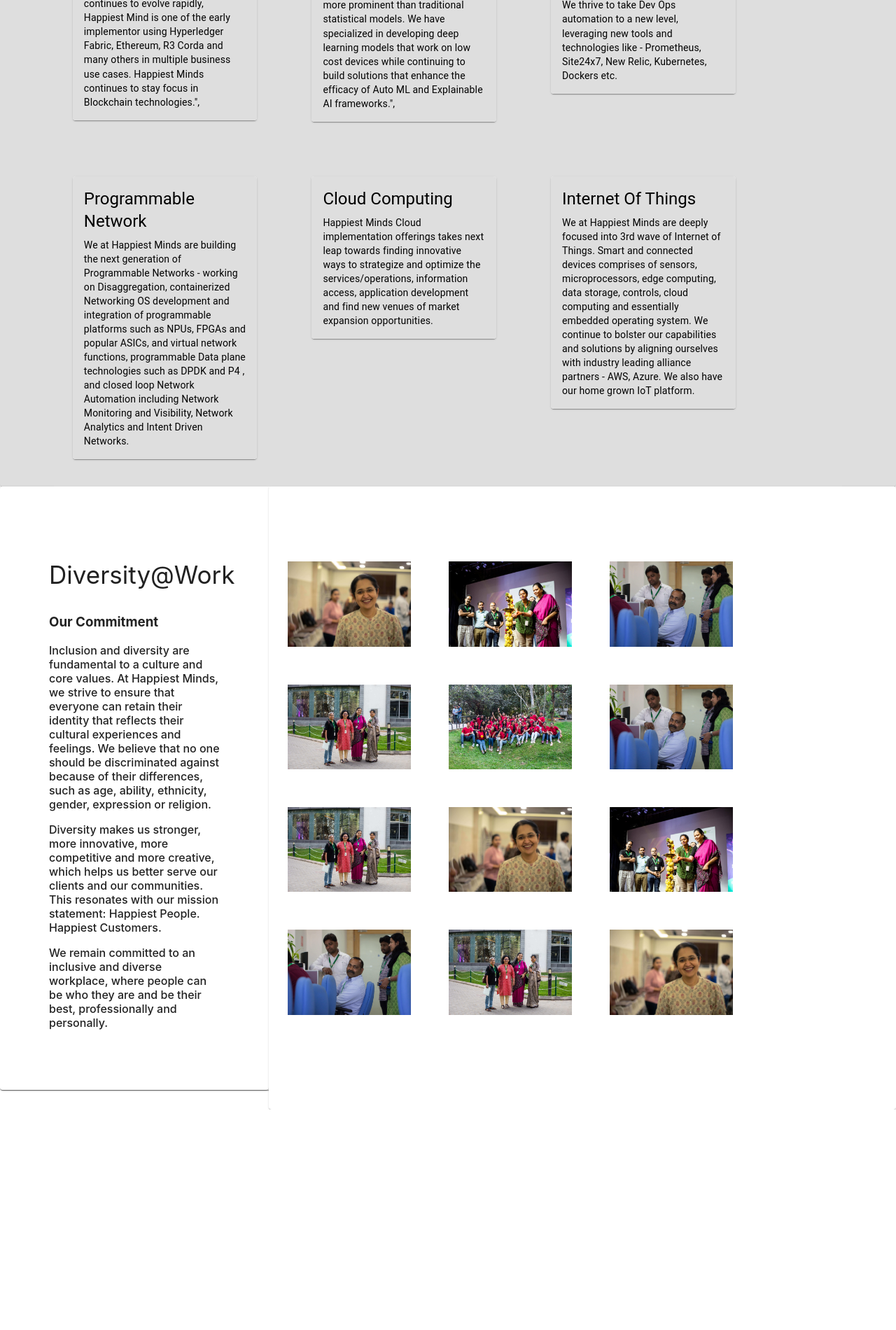
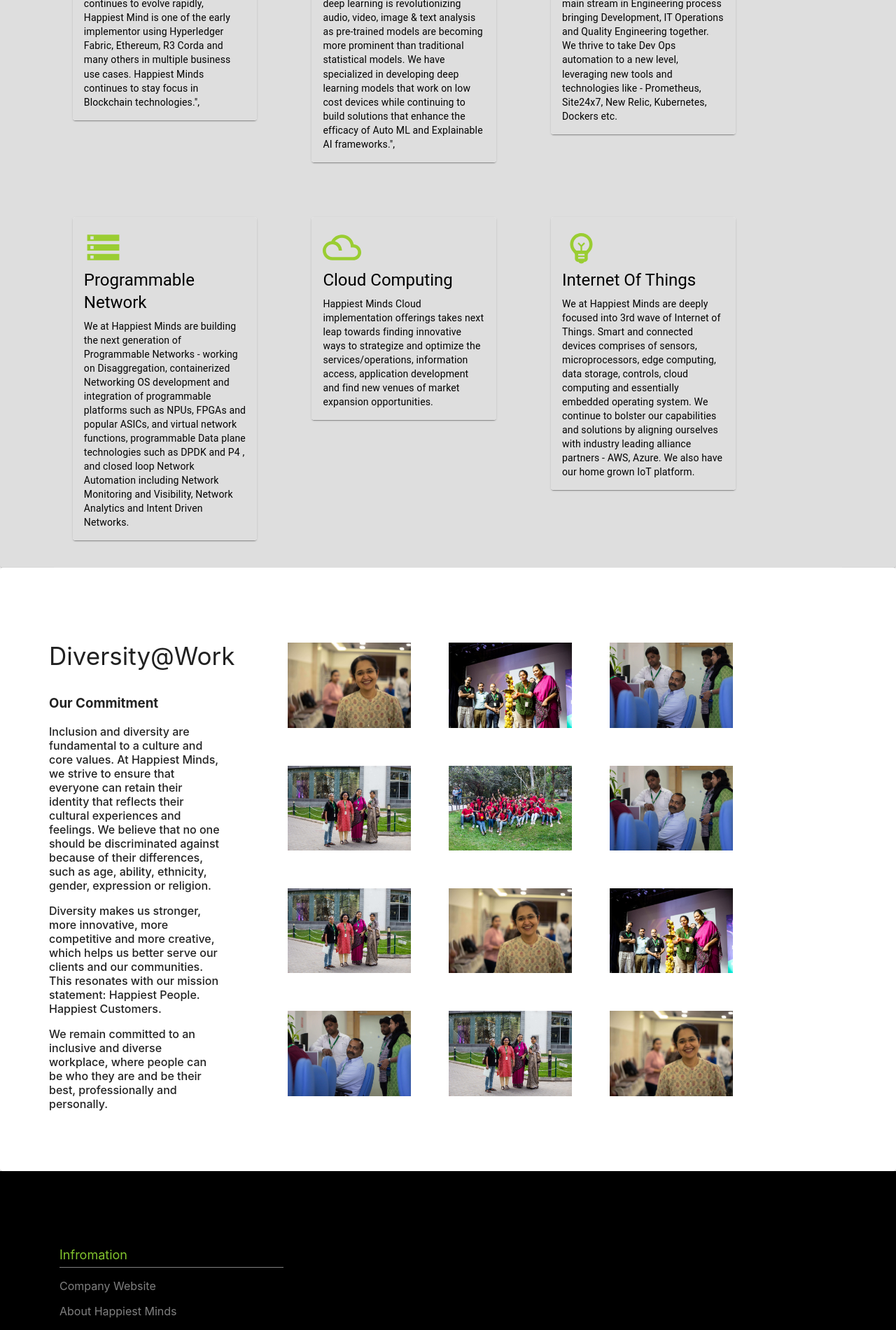
Before and after one commit to jasnapk97/portal_happy, a React (Create React App) app: page / in a window 1280 px wide. Shown: the part 880-2780 px from the top of the page at 70% size. Before the commit the page ends 2465 px from the top, so only its background shows below. Built offline with nearby package versions, Linux system fonts and the light colour scheme.

Commit message:
footer added,icons added,slider section edited

```diff
--- a/src/components/card.js
+++ b/src/components/card.js
@@ -7,6 +7,11 @@
 import CardActionArea from "@material-ui/core/CardActionArea";
 import CardContent from "@material-ui/core/CardContent";
 import Paper from "@material-ui/core/Paper";
+import SettingsOutlinedIcon from "@material-ui/icons/SettingsOutlined";
+import StorageSharpIcon from "@material-ui/icons/StorageSharp";
+import FilterDramaSharpIcon from "@material-ui/icons/FilterDramaSharp";
+import EmojiObjectsOutlinedIcon from "@material-ui/icons/EmojiObjectsOutlined";
+import StorageRoundedIcon from '@material-ui/icons/StorageRounded';
 const useStyles = makeStyles((theme) => ({
   root: {
     maxWidth: 345,
@@ -106,6 +111,8 @@
                 <Card className={classes.root} lg={3} sm={2}>
                   <CardActionArea>
                     <CardContent className={classes.cardcontent}>
+                    <StorageRoundedIcon className={classes.blockchain} />
+
                       <Typography gutterBottom variant="h5" component="h2">
                         Data Science
                       </Typography>
@@ -126,6 +133,7 @@
                 <Card className={classes.root} lg={3} sm={2}>
                   <CardActionArea>
                     <CardContent className={classes.cardcontent}>
+                      <SettingsOutlinedIcon className={classes.blockchain} />
                       <Typography gutterBottom variant="h5" component="h2">
                         Dev Ops
                       </Typography>
@@ -145,6 +153,8 @@
                 <Card className={classes.root} lg={3} sm={2}>
                   <CardActionArea>
                     <CardContent className={classes.cardcontent}>
+                      <StorageSharpIcon className={classes.blockchain} />
+
                       <Typography gutterBottom variant="h5" component="h2">
                         Programmable Network
                       </Typography>
@@ -167,6 +177,8 @@
                 <Card className={classes.root} lg={3} sm={2}>
                   <CardActionArea>
                     <CardContent className={classes.cardcontent}>
+                      <FilterDramaSharpIcon className={classes.blockchain} />
+
                       <Typography gutterBottom variant="h5" component="h2">
                         Cloud Computing
                       </Typography>
@@ -186,6 +198,10 @@
                 <Card className={classes.root} lg={3} sm={2}>
                   <CardActionArea>
                     <CardContent className={classes.cardcontent}>
+                      <EmojiObjectsOutlinedIcon
+                        className={classes.blockchain}
+                      />
+
                       <Typography gutterBottom variant="h5" component="h2">
                         Internet Of Things
                       </Typography>
--- a/src/components/diversity.js
+++ b/src/components/diversity.js
@@ -35,7 +35,7 @@
     fontWeight: 450,
   },
   picture: {
-    height: "94%",
+    // height: "94%",
     paddingTop: "80px",
   },
   image: {
@@ -56,7 +56,7 @@
             }}
           >
             <div>
-              <Paper className={classes.papercontent}>
+              <Grid className={classes.papercontent}>
                 <h3 style={{ fontWeight: 400, fontSize: "35px" }}>
                   Diversity@Work
                 </h3>
@@ -81,7 +81,7 @@
                   where people can be who they are and be their best,
                   professionally and personally.
                 </p>
-              </Paper>
+              </Grid>
             </div>
           </Grid>
           <Grid
@@ -89,7 +89,7 @@
               width: "70%",
             }}
           >
-            <Paper className={classes.picture}>
+            <Grid className={classes.picture}>
               <Grid
                 container
                 style={{
@@ -133,7 +133,7 @@
                   <img src={photo1} className={classes.image} />
                 </Grid>
               </Grid>
-            </Paper>
+            </Grid>
           </Grid>
         </Grid>
       </Paper>
--- /dev/null
+++ b/src/components/footer.js
@@ -0,0 +1,166 @@
+import React from "react";
+import Divider from "@material-ui/core/Divider";
+import { makeStyles } from "@material-ui/core/styles";
+import { Link } from "react-router-dom";
+import { Grid } from "@material-ui/core";
+import FacebookIcon from "@material-ui/icons/Facebook";
+import LinkedInIcon from "@material-ui/icons/LinkedIn";
+import InstagramIcon from "@material-ui/icons/Instagram";
+import TwitterIcon from "@material-ui/icons/Twitter";
+import YouTubeIcon from "@material-ui/icons/YouTube";
+const useStyles = makeStyles((theme) => ({
+  divider: {
+    marginTop: " -17px",
+    width: "320px",
+    color: "black",
+    backgroundColor: "grey",
+  },
+  link: {
+    textDecorationLine: "none",
+    color: "gray",
+    "&:hover": {
+      textDecorationLine: "underline",
+    },
+    text: {
+      marginTop: "20px",
+      marginLeft: "-10px",
+      color: "gray",
+    },
+  },
+  textaddress: {
+    marginTop: "20px",
+    marginLeft: "-10px",
+    color: "white",
+  },
+  divideraddress: {
+    marginTop: " -17px",
+    width: "750px",
+    color: "white",
+    backgroundColor: "grey",
+  },
+}));
+
+const Footer = () => {
+  const classes = useStyles();
+  return (
+    <div>
+      <div style={{ background: "black", padding: "85px" }}>
+        <h4 style={{ fontWeight: 400, fontSize: "18px", color: "#82c32d" }}>
+          Infromation
+        </h4>
+
+        <Divider className={classes.divider} orientation="horizondal" />
+        <p className={classes.text}>
+          {" "}
+          <Link className={classes.link}>Company Website</Link>
+        </p>
+        <p className={classes.text}>
+          {" "}
+          <Link className={classes.link}>About Happiest Minds</Link>
+        </p>
+        <p className={classes.text}>
+          {" "}
+          <Link className={classes.link}>Terms and Conditions</Link>
+        </p>
+        <p className={classes.text}>
+          {" "}
+          <Link className={classes.link}>Privacy Policy</Link>
+        </p>
+      </div>
+
+      <div
+        style={{ background: "black", padding: "85px", marginTop: "-176px" }}
+      >
+        <h4 style={{ fontWeight: 400, fontSize: "18px", color: "#82c32d" }}>
+          Address
+        </h4>
+        <div style={{ width: "200px" }}>
+          <Divider
+            className={classes.divideraddress}
+            orientation="horizondal"
+          />
+          <p style={{ color: "gray" }}>
+            {" "}
+            Happiest Minds Technologies Limited SMILES 2,3 & 4
+          </p>
+          <p style={{ color: "gray" }}>
+            {" "}
+            Registered Office : #53/1-4, Hosur Main Road, Madivala (Next To
+            Madivala Police Station) Bengaluru-560068, Karnataka, India
+          </p>
+        </div>
+      </div>
+      <Grid
+        container
+        style={{
+          backgroundColor: "black",
+          //   width: "400px",
+          height: "400px",
+        //   justifyContent: "space-between",
+        }}
+      >
+        <Grid style={{
+          backgroundColor: "black",
+          //   width: "400px",
+          height: "400px",
+        //   justifyContent: "space-between",
+        }}>
+          <div
+            style={{
+              background: "black",
+              padding: "85px",
+            //   marginTop: "-176px",
+              backgroundColor: "black",
+              maxWidth: "min-content",
+            }}
+          >
+            <h4 style={{ fontWeight: 400, fontSize: "18px", color: "#82c32d" }}>
+              Follow Us
+            </h4>
+            <div style={{ width: "200px" }}>
+              <Divider className={classes.divider} orientation="vertical" />
+              <p style={{ color: "gray" }}>
+                {" "}
+                <FacebookIcon />
+                <LinkedInIcon />
+                <TwitterIcon />
+                <YouTubeIcon />
+                <InstagramIcon />
+              </p>
+            </div>
+          </div>
+        </Grid>
+        <Grid>
+          <div
+            style={{
+              background: "black",
+                 padding: "85px",
+            //   marginTop: "-176px",
+              backgroundColor: "black",
+
+              /* padding: 85px; */
+              paddingTop: " 85px",
+            }}
+          >
+            <h4 style={{ fontWeight: 400, fontSize: "18px", color: "#82c32d" }}>
+              Contact Us
+            </h4>
+            <div style={{ width: "200px" }}>
+              <Divider className={classes.divider} orientation="vertical" />
+              <p style={{ color: "gray" }}>
+                {" "}
+                peoplepositions@happiestminds.com
+              </p>
+              <p style={{ color: "gray" }}>
+                {" "}
+                Call us on +91 80 61960300 +91 80 61960400 Fax +91 80 6196 0700
+              </p>
+            </div>
+          </div>
+        </Grid>
+      </Grid>
+    </div>
+  );
+};
+
+export default Footer;
--- a/src/components/header.js
+++ b/src/components/header.js
@@ -57,7 +57,7 @@
   const classes = useStyles();
 
   return (
-    <>
+
       <div className={classes.root}>
         <AppBar position="static" style={{ backgroundColor: "white" }}>
           <Toolbar style={{ height: "104px" }}>
@@ -98,7 +98,7 @@
           </Toolbar>
         </AppBar>
       </div>
-    </>
+
   );
 };
 
--- a/src/components/searchbar.js
+++ b/src/components/searchbar.js
@@ -108,7 +108,7 @@
   };
   const handleClick = (e) => {
     console.log("click=====>>>", search);
-    //history.push('/current_openings')
+    history.push('/current_openings')
   };
   return (
     <Grid container className={classes.searchContainer}>
--- a/src/containers/home.js
+++ b/src/containers/home.js
@@ -2,6 +2,7 @@
 import { useHistory } from "react-router-dom";
 import CardComponent from "../components/card";
 import Diversity from "../components/diversity";
+import Footer from "../components/footer";
 import Header from "../components/header";
 import Searchbar from "../components/searchbar";
 import Slider from "../components/slider";
@@ -12,8 +13,9 @@
       <Header />
       <Slider />
       <Searchbar />
-      <CardComponent></CardComponent>
+      <CardComponent/>
       <Diversity />
+      <Footer/>
     </>
   );
 };
```
Also changed, not shown: src/assets/image1.svg (added).
